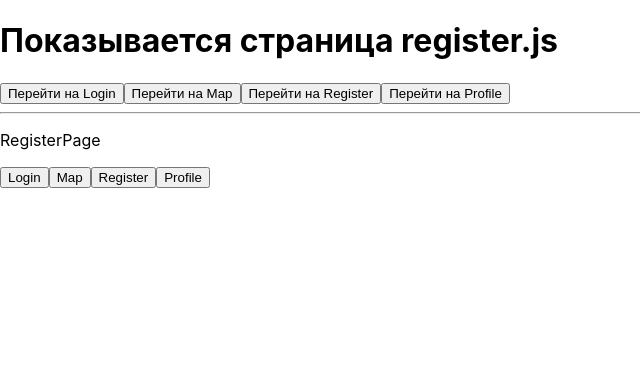
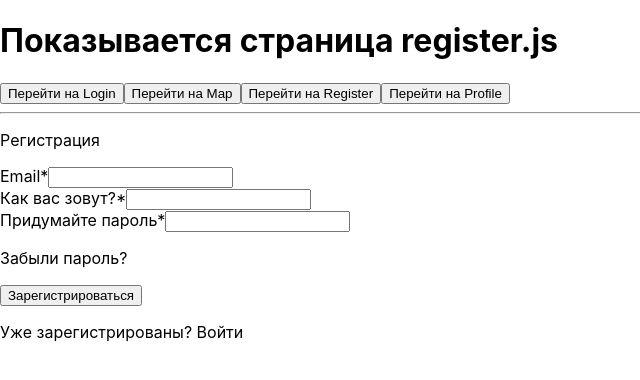
Before and after one commit to Kewdzo/Loftschool, a React (Create React App) app: page /register in a window 1280 px wide. Both pictures are taken after a click on the button "Перейти на Register". Shown: the top 380 px of the page, without its empty margins (0-640 px from the left). Built offline with nearby package versions, Linux system fonts and the light colour scheme.

Commit message:
feat(registration.js): add form and inputs

```diff
--- a/src/App.js
+++ b/src/App.js
@@ -37,7 +37,7 @@ import RegisterPage from './registration.js';
 import ProfilePage from './profile.js';
 
 class App extends React.Component {
-  state = { page: 'login',email: "",password: ""};
+  state = { page: 'login',email: "",password: "", name:""};
 
 
   setPage = (name) => {
@@ -61,7 +61,7 @@ class App extends React.Component {
           {
             login: <LoginPage parentFunc={this.setPage} formFunc={this.handleChange} state={this.state}/>,
             map: <MapPage parentFunc={this.setPage} />,
-            register: <RegisterPage parentFunc={this.setPage} />,
+            register: <RegisterPage parentFunc={this.setPage} formFunc={this.handleChange} state={this.state}/>,
             profile: <ProfilePage parentFunc={this.setPage} />
           }[this.state.page]
         }</div>
--- a/src/login.css
+++ b/src/login.css
@@ -52,7 +52,7 @@
 
 .LoginPageForm .Password .Lost{
     /* Забыли пароль? */
-    position: absolute;
+    /*position: absolute;*/
     width: 124px;
     height: 19px;
     left: 1015px;
--- a/src/login.js
+++ b/src/login.js
@@ -2,6 +2,7 @@
 import './login.css'
 
 const LoginPage = (props) => {
+    //Необходимо будет перейти от вложенности инпутов к взаимосвязям с lable-input через Id
     return (
         <div className="LoginPage">
         <header className="LoginPage-header">
--- a/src/registration.js
+++ b/src/registration.js
@@ -6,11 +6,24 @@ const RegisterPage = (props) => {
         <div className="RegisterPage">
         <header className="RegisterPage-header">
         <div className="RegisterPageForm">
-            <p>RegisterPage</p>
-            <button onClick={() => props.parentFunc('login')}>Login</button>
-              <button onClick={() => props.parentFunc('map')}>Map</button>
-              <button onClick={() => props.parentFunc('register')}>Register</button>
-              <button onClick={() => props.parentFunc('profile')}>Profile</button>
+            <p className="RegistrationCaption">Регистрация</p>
+            <form onSubmit={() => props.parentFunc('map')}>
+              <div className='Email'>
+                <label htmlFor="Email" className="EmailLable">Email*</label>
+                <input id="Email" name="email" type="Email" className="EmailInput" value={props.state.email} onChange={(e) => props.formFunc(e)}/>
+              </div>
+              <div className='Name'>
+                <label htmlFor="Name" className="NameLable">Как вас зовут?*</label>
+                <input id="Name" name="name" type="Name" className="NameInput" value={props.state.name} onChange={(e) => props.formFunc(e)}/>
+              </div>
+              <div className='Password'>
+                <label htmlFor="Password" className="PasswordLable">Придумайте пароль*</label>
+                <input id="Password" name="password" type="Password" className="PasswordInput" value={props.state.password} onChange={(e) => props.formFunc(e)}/>
+              </div>
+              <p className="Lost">Забыли пароль?</p>
+              <input type="submit" value="Зарегистрироваться" className="LogIn"/>
+              <p className="Registration">Уже зарегистрированы? Войти</p>
+            </form>
         </div>
         </header>
     </div>
```
